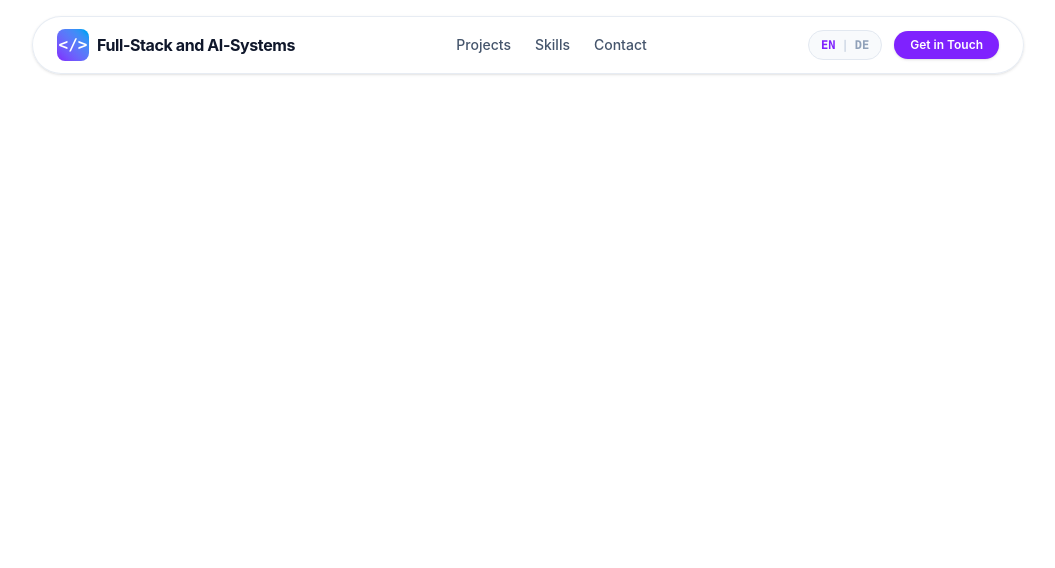
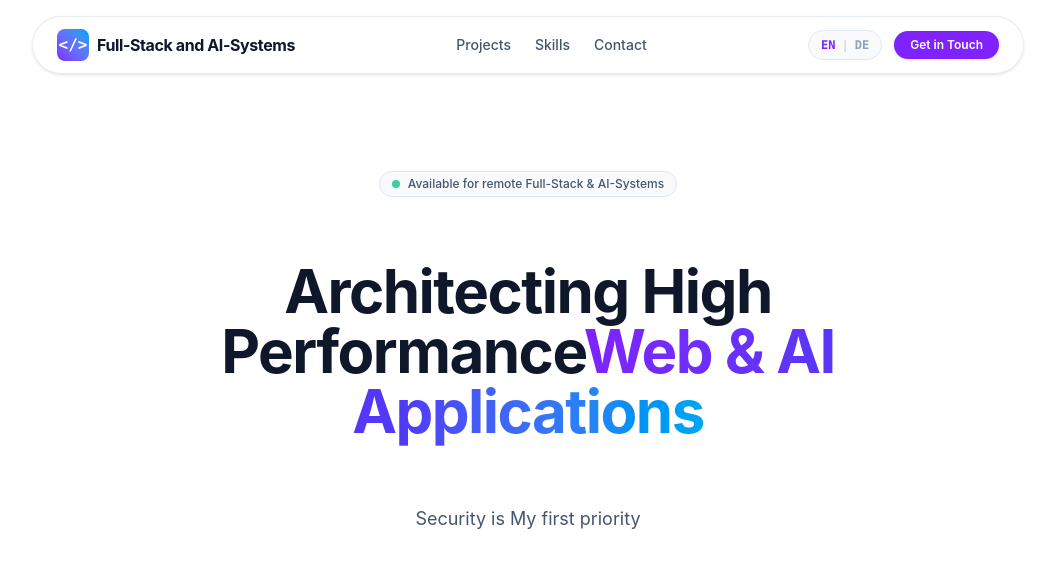
Before and after one commit to shajan2008/Cyber-Portfolio, a React (Vite) app: page / in a window 1280 px wide. Shown: the top 568 px of the page, without its empty margins (112-1167 px from the left). Built offline with nearby package versions, Linux system fonts and the light colour scheme.

Commit message:
Main heading added

```diff
--- a/src/App.tsx
+++ b/src/App.tsx
@@ -18,7 +18,7 @@ export default function App() {
               &lt;/&gt;
             </span>
             <span className='font-bold tracking-tight text-slate-900 text-sm md:text-base'>
-              Full-Stack and AI-Systems
+              {lang === 'EN' ? 'Full-Stack and AI-Systems' : 'Full-Stack & KI-Projekte'}
             </span>
           </div>
           <div className='hidden md:flex items-center gap-6 text-sm font-medium text-slate-600'>
@@ -44,8 +44,22 @@ export default function App() {
           </div>
         </nav>
       </header>
-      <main>
-
+      <main className='max-w-5xl mx-auto px-4 py-16 space-y-24'>
+        <section className='text-center space-y-16 pt-12'>
+          <div className='inline-flex items-center gap-2 px-3 py-1 rounded-full border border-slate-200 bg-slate-50 text-xs font-medium text-slate-600'>
+            <span className='w-2 h-2 rounded-full bg-emerald-500 animate-pulse' />
+            {lang === 'EN' ? 'Available for remote Full-Stack & AI-Systems' : 'Verfügbar für Remote Full-Stack & KI-Projekte'}
+          </div>
+          <h1 className='text-4xl md:text-6xl font-bold tracking-tight text-slate-900 max-w-3xl mx-auto'>
+            {lang === 'EN' ? 'Architecting High Performance' : 'Entwicklung von Hochleistungs'}
+            <span className='bg-linear-to-r from-violet-600 via-indigo-600 to-sky-500 bg-clip-text text-transparent'>
+              {lang === 'EN' ? 'Web & AI Applications' : 'Web & KI-Systemen'}
+            </span>
+          </h1>
+          <p className='text-slate-600 text-base md:text-lg max-w-2xl mx-auto'>
+            {lang === 'EN'? 'Security is My first priority' : 'Sicherheit hat für mich oberste Priorität'}
+          </p>
+        </section>
       </main>
     </div>
   );
```
